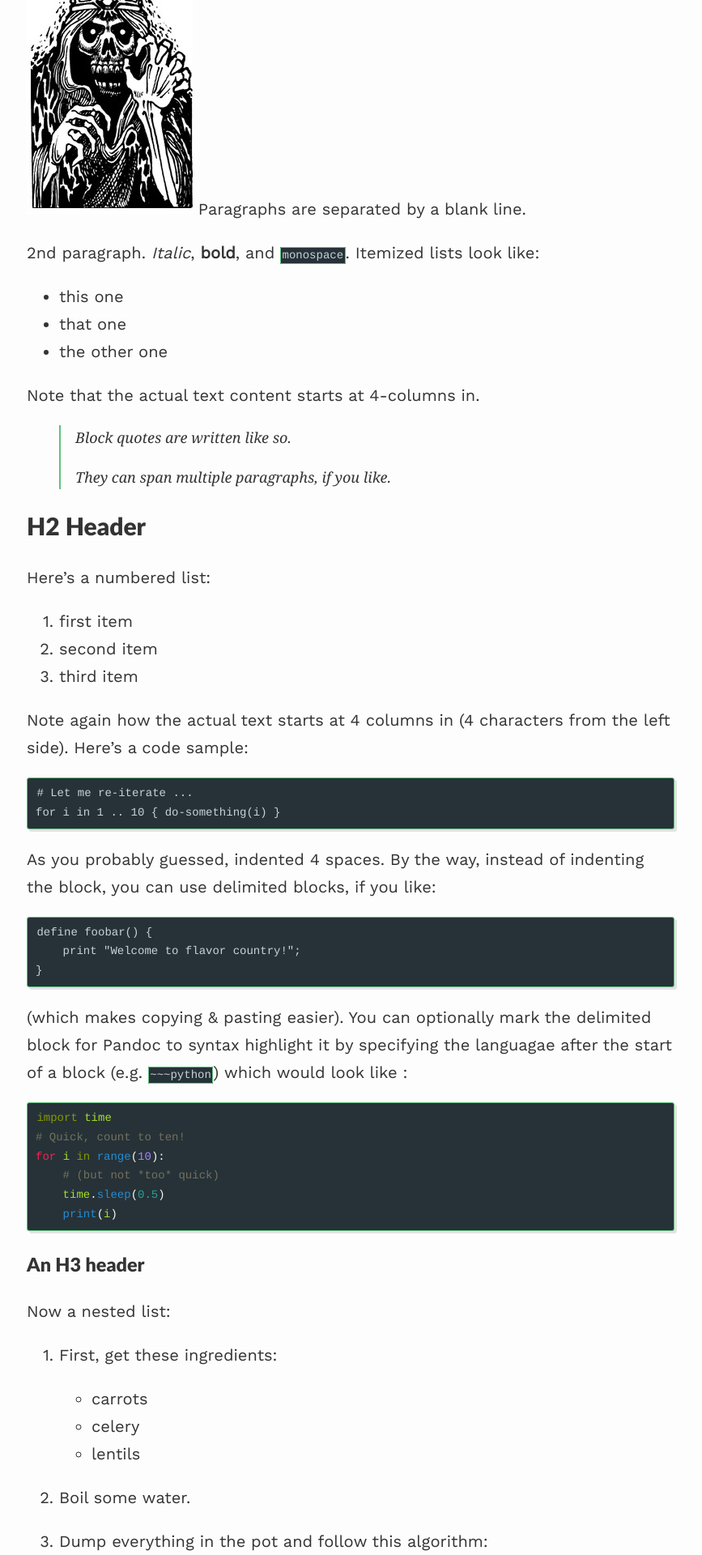
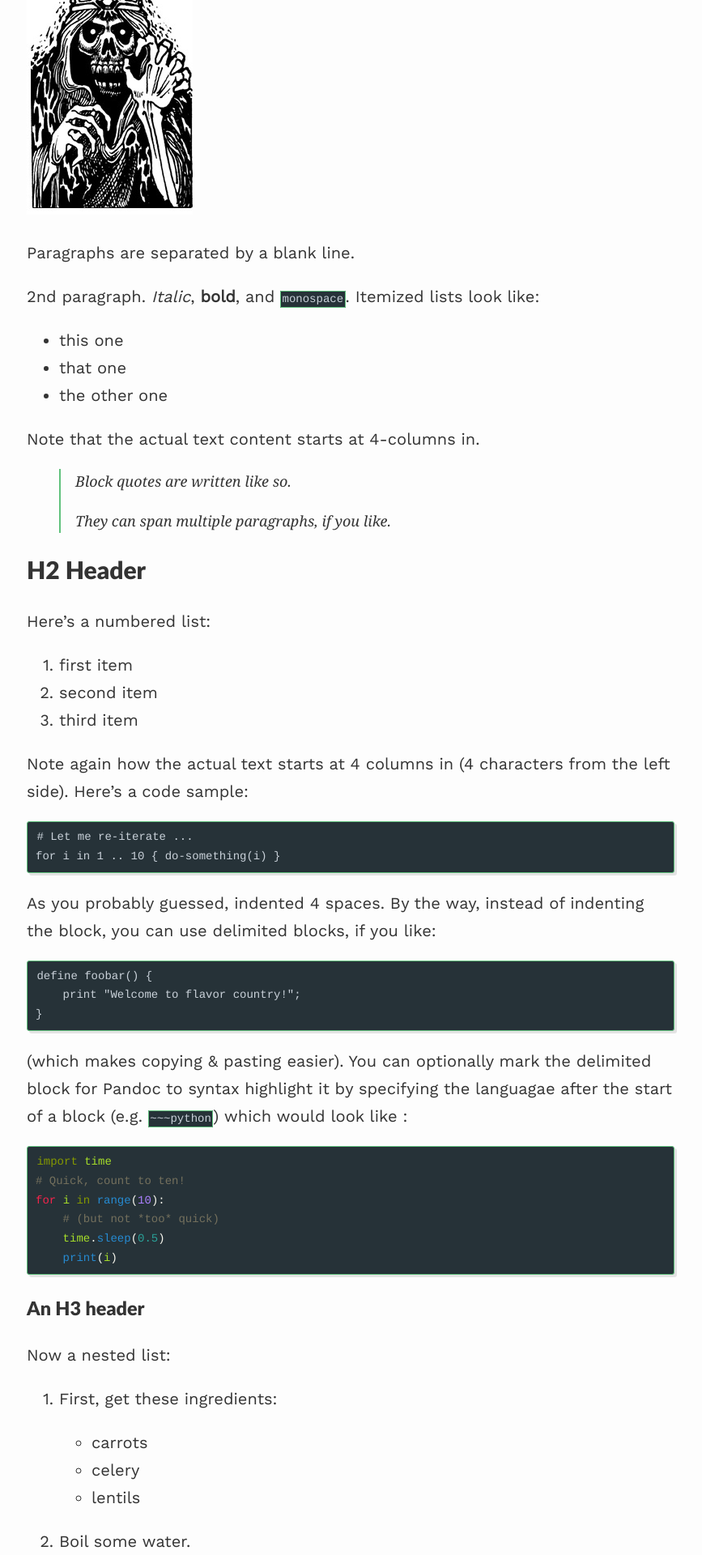
Before and after one commit to CreativeKenning/gradsitedemo, a Jekyll site: the page built from _projects/MappingDiscordsDarkside.md, in a window 1280 px wide. Shown: the part 577-2497 px from the top of the page at 81% size, without its empty margins (207-1074 px from the left). Built offline with Jekyll 4.4.1, drawn with Linux system fonts in a browser that asks for light colours; nearby versions of some CDN libraries; formulas are drawn with MathJax 3.

Commit message:
added lich

```diff
--- a/_projects/MappingDiscordsDarkside.md
+++ b/_projects/MappingDiscordsDarkside.md
@@ -8,7 +8,8 @@ Example modified from [here](http://www.unexpected-vortices.com/sw/rippledoc/qui
 H1 Header
 ============
 
-![Book Cover](/gradsitedemo/assets/images/lich.png "Playful Pedagogy")
+![lich](/gradsitedemo/assets/images/lich.png "Playful Pedagogy")
+
 Paragraphs are separated by a blank line.
 
 2nd paragraph. *Italic*, **bold**, and `monospace`. Itemized lists
```
